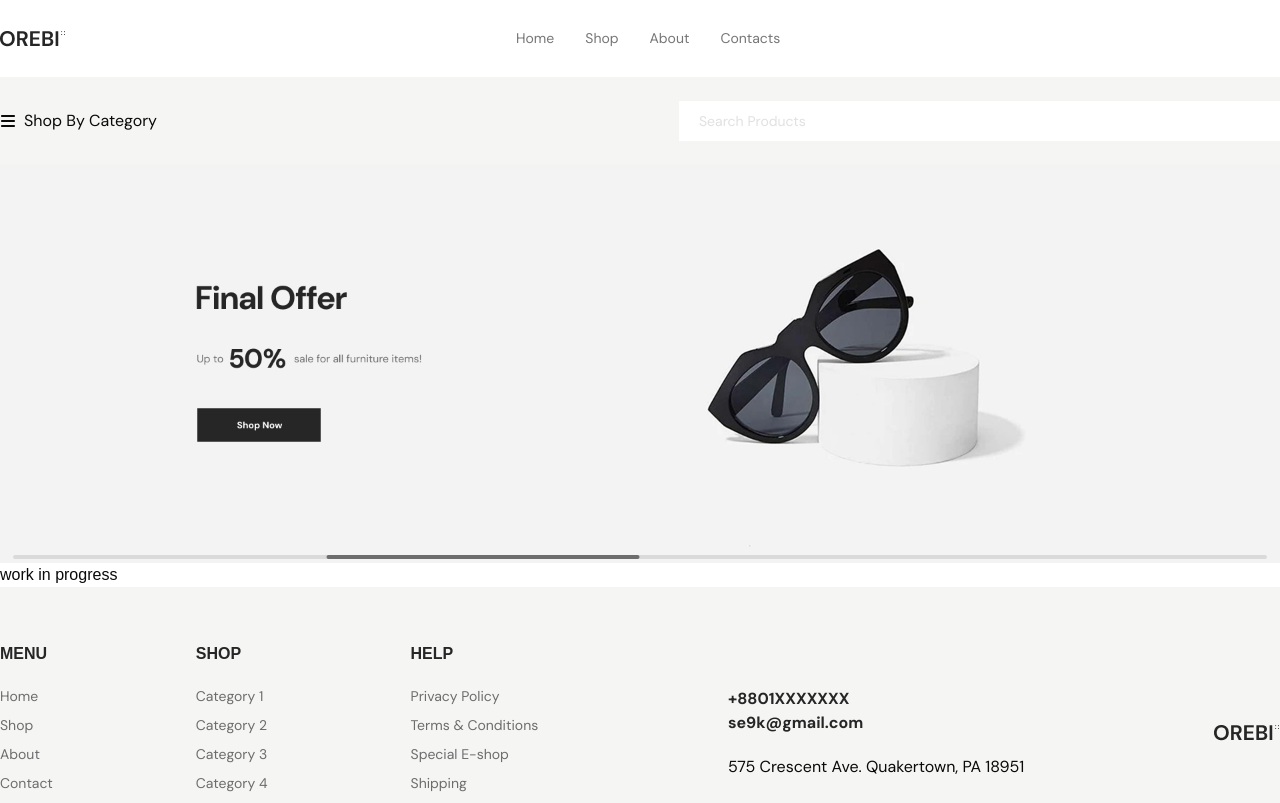
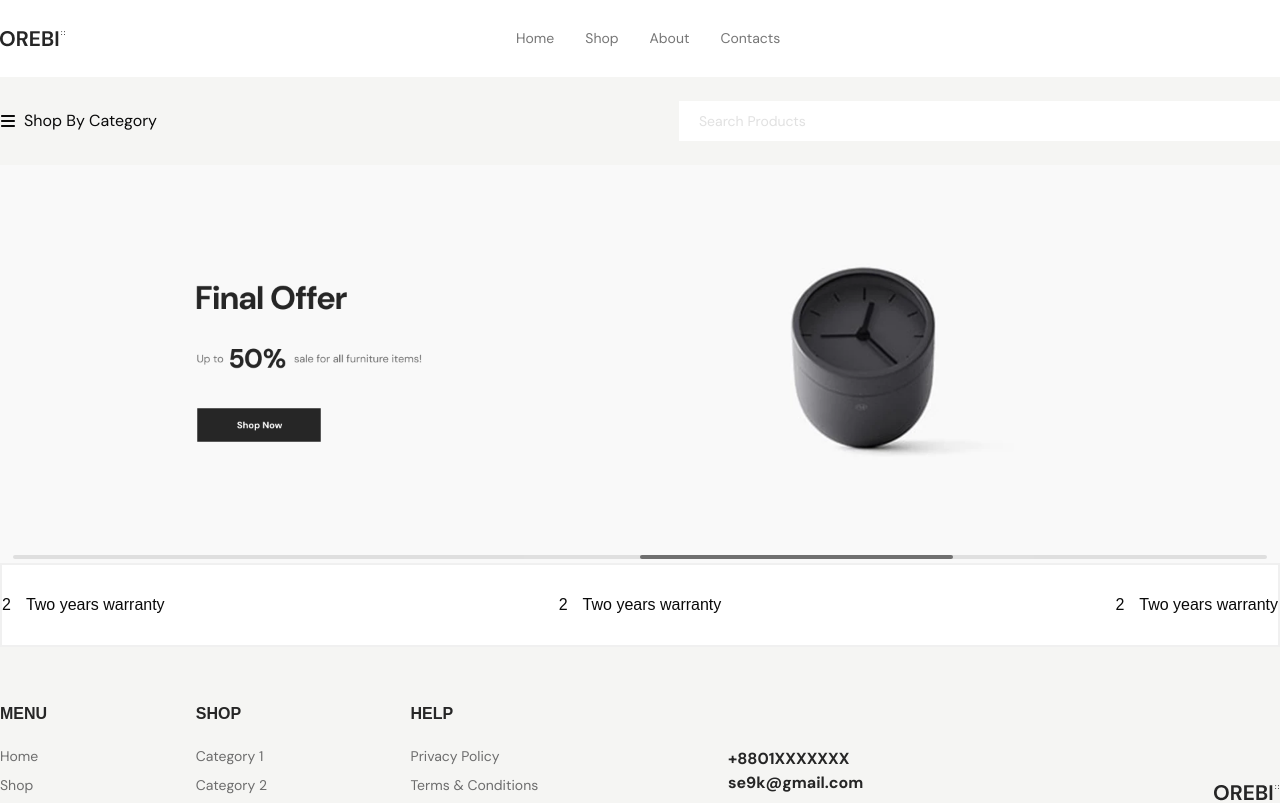
Before and after one commit to tahmidhossaindev/orebi, a React (Vite) app: page / in a window 1280 px wide. Shown: the top 803 px of the page. Built offline with nearby package versions, Linux system fonts and the light colour scheme.

Commit message:
home update one

```diff
--- a/src/pages/Home.jsx
+++ b/src/pages/Home.jsx
@@ -1,11 +1,34 @@
 import React from 'react'
 import Banner from '../layouts/Banner'
+import Container from '@/components/Container'
 
 const Home = () => {
   return (
     <>
     <Banner/>
-    <div >work in progress</div>
+    <div className="bg-white border-2 border-[#F0F0F0] py-7">
+      <Container>
+      <div className="flex justify-between">
+
+        <div className="flex gap-x-3.75">
+          <h3>2</h3>
+          <p>Two years warranty</p>
+        </div>
+
+        <div className="flex gap-x-3.75">
+          <h3>2</h3>
+          <p>Two years warranty</p>
+        </div>
+
+        <div className="flex gap-x-3.75">
+          <h3>2</h3>
+          <p>Two years warranty</p>
+        </div>
+
+
+      </div>
+      </Container>
+    </div>
     </>
   )
 }
```
